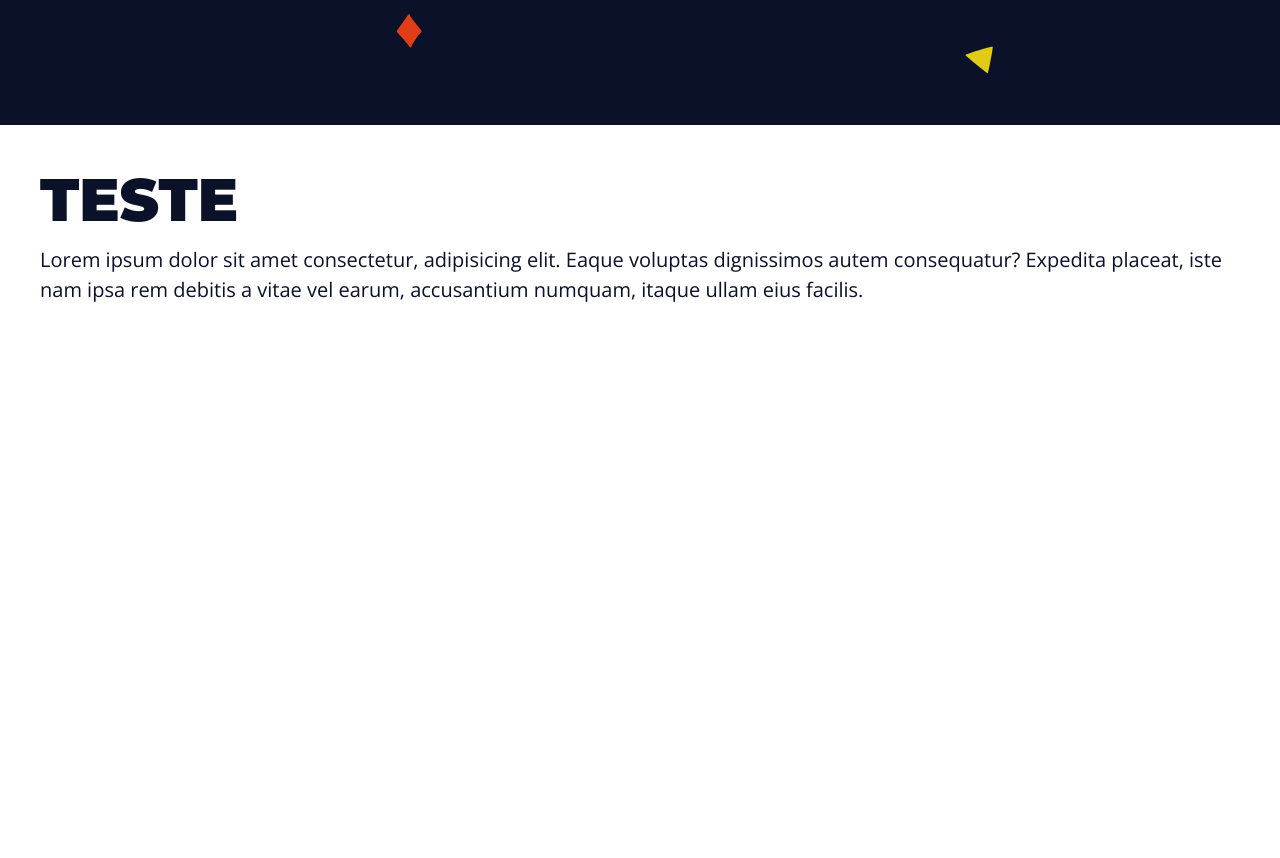
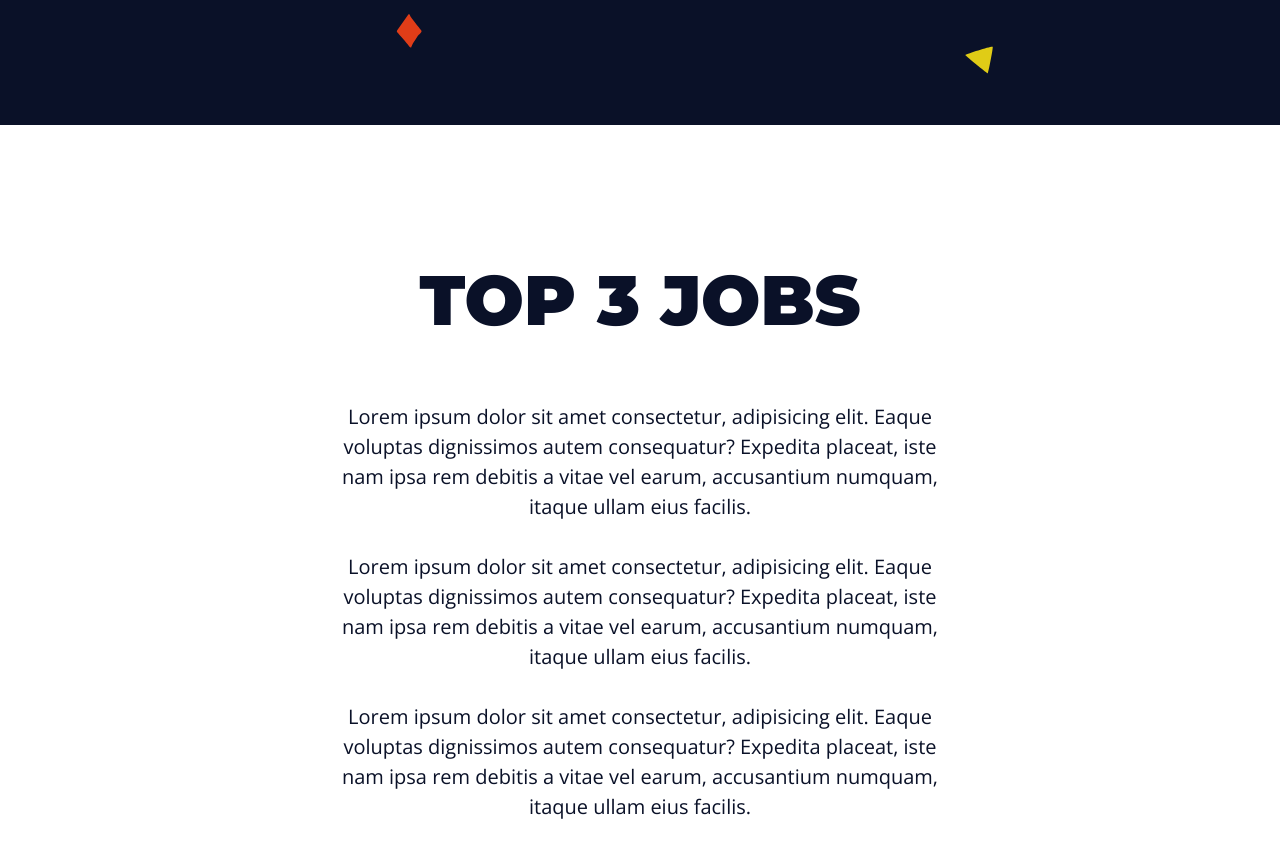
Before and after one commit to EricksonSiqueira/primeira-landing-page, a plain HTML site: page index.html in a window 1280 px wide. Shown: the part 800-1658 px from the top of the page. Drawn offline with nearby package versions, Linux system fonts and the light colour scheme.

Commit message:
Sessão do top3
Adicionando mais uma sessão, somente flex box e alinhamentos

```diff
--- a/assets/css/style.css
+++ b/assets/css/style.css
@@ -38,7 +38,10 @@ h1 {
     text-transform: uppercase;
 }
 h2 {
-    font-size: 5.5rem;
+    font-size: 7rem;
+    margin-bottom: 6rem;
+    text-transform: uppercase;
+    line-height: 1.2;
 }
 h3 {
     font-size: 5rem;
@@ -53,6 +56,10 @@ h6 {
     font-size: 3.5rem;
 }
 
+p {
+    margin-bottom: 3rem;
+}
+
 /*Comandos genéricos*/
 
 .main-bg {
@@ -64,6 +71,7 @@ h6 {
 }
 .white-bg {
     background-color: var(--white-color);
+    color: var(--primary-color);
 }
 
 .main-content {
@@ -156,15 +164,19 @@ a {
     justify-content: center;
 }
 
-.intro-txt h2 {
-    font-size: 7rem;
-    margin-bottom: 6rem;
-    text-transform: uppercase;
-    line-height: 1.2;
-
-}
-
 .intro-img img{
     max-width: 100%;
     height: auto;
 }
+
+/*Top 3*/
+
+.top3-content {
+    display: flex;
+    flex-flow: column wrap;
+    justify-content: center;
+    height: 100vh;
+    max-width: 64rem;
+    text-align: center;
+
+}
--- a/index.html
+++ b/index.html
@@ -16,8 +16,8 @@
             <h1 class='logo'><a href="#">Logo</a></h1>
             <nav>
                 <ul class='links'>
-                    <li><a href="#">Intro</a></li>
-                    <li><a href="#">Top 3</a></li>
+                    <li><a href="#intro">Intro</a></li>
+                    <li><a href="#top3">Top 3</a></li>
                     <li><a href="#">Gallery</a></li>
                     <li><a href="#">Work</a></li>
                     <li><a href="#">Contact</a></li>
@@ -29,7 +29,7 @@
     <div class="space"></div>
 
     <!--Primeira sessão-->
-    <section class='intro main-bg page'>
+    <section id='intro' class='intro main-bg page'>
         <div class='main-content intro-content'>
             <div class='intro-txt'>
                 <h2>JANUARY BRINGS US FIREFOX 85</h2>
@@ -42,9 +42,11 @@
     </section>
 
 <!--Segunda sessão-->
-    <section class='white-bg page'>
-        <div class='main-content'>
-            <h1>Teste</h1>
+    <section id='top3' class='white-bg page'>
+        <div class='main-content top3-content'>
+            <h2>Top 3 jobs</h2>
+            <p>Lorem ipsum dolor sit amet consectetur, adipisicing elit. Eaque voluptas dignissimos autem consequatur? Expedita placeat, iste nam ipsa rem debitis a vitae vel earum, accusantium numquam, itaque ullam eius facilis.</p>
+            <p>Lorem ipsum dolor sit amet consectetur, adipisicing elit. Eaque voluptas dignissimos autem consequatur? Expedita placeat, iste nam ipsa rem debitis a vitae vel earum, accusantium numquam, itaque ullam eius facilis.</p>
             <p>Lorem ipsum dolor sit amet consectetur, adipisicing elit. Eaque voluptas dignissimos autem consequatur? Expedita placeat, iste nam ipsa rem debitis a vitae vel earum, accusantium numquam, itaque ullam eius facilis.</p>
         </div>
     </section>
```
